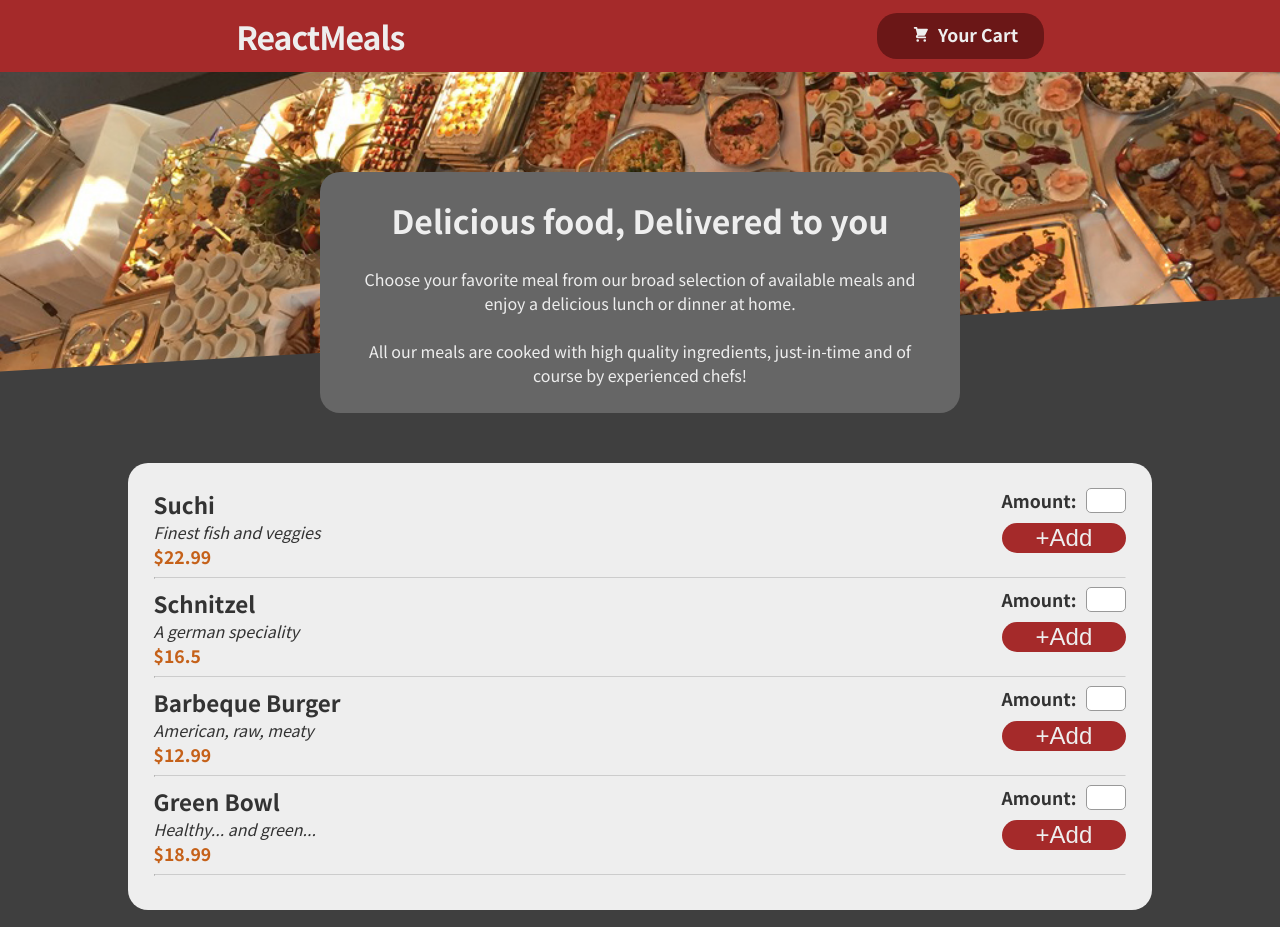
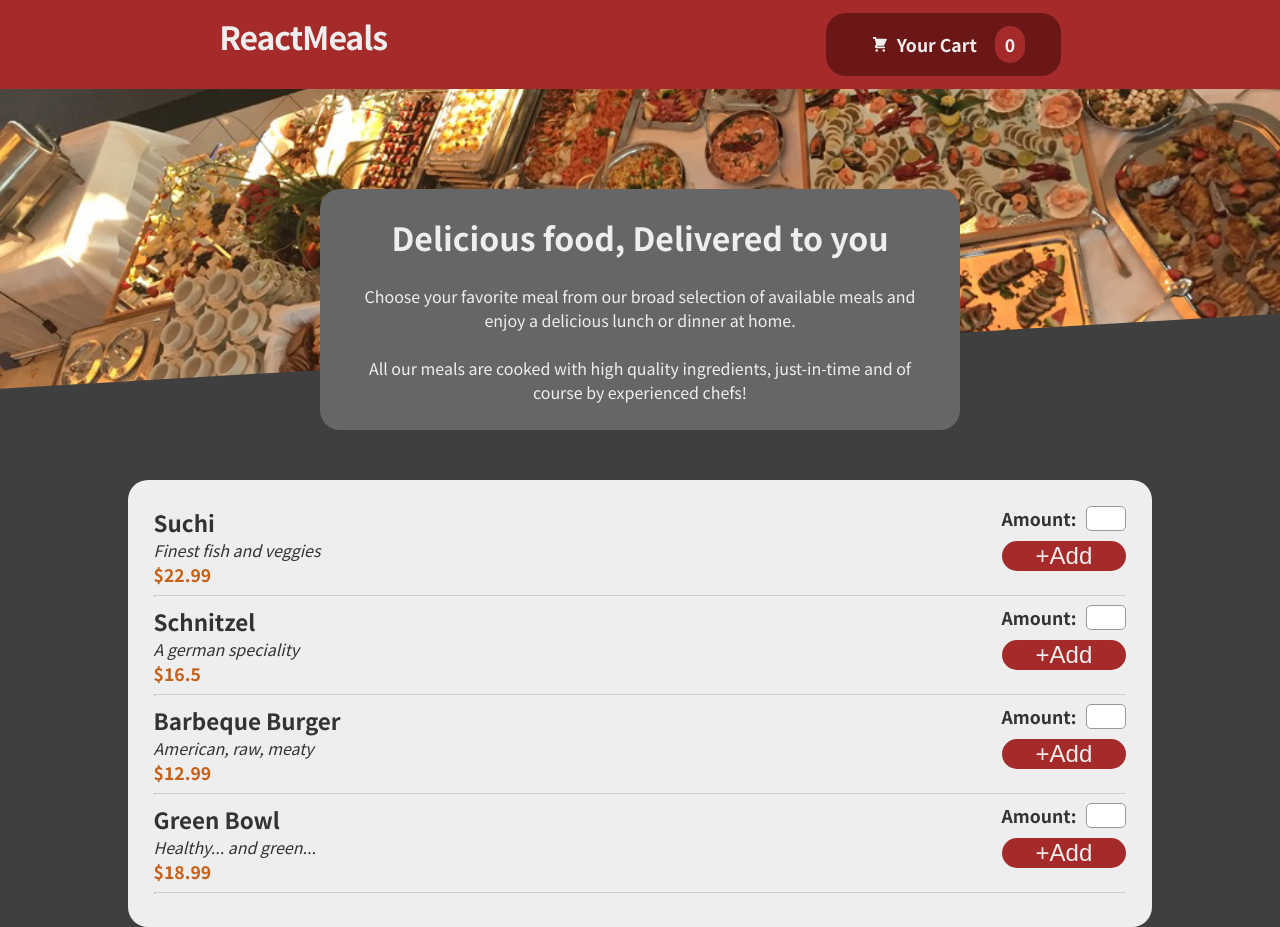
Before and after one commit to Felipe-Daniel/Restaurante_React_com_DataBase, a React (Create React App) app: page / in a window 1280 px wide. Built offline with nearby package versions, Linux system fonts and the light colour scheme.

Commit message:
fixed bugs and added animation and amount count

```diff
--- a/src/Components/Header/Cart/Cart.js
+++ b/src/Components/Header/Cart/Cart.js
@@ -1,24 +1,48 @@
 import classes from "./Cart.module.css";
 import CartIcon from "./CartIcon";
-import React, { useState } from 'react';
+import React, { useState, useEffect, useContext } from "react";
 import CartModal from "./CartModal";
 import ReactDom from "react-dom";
+import CartContext from "../../../Context/cart-context";
 
 function Cart() {
   const [existModal, setExistModal] = useState(false);
-  function openModalHandler(){
-    setExistModal(true)
+  function openModalHandler() {
+    setExistModal(true);
   }
-  function closeModalHandler(){
-    setExistModal(false)
+  function closeModalHandler() {
+    setExistModal(false);
   }
+  const ctx = useContext(CartContext);
+  let { products } = ctx;
+  const [buttonIsAnimated, setButtonIsAnimated] = useState();
+
+  useEffect(() => {
+    if (products.length === 0) {
+      return;
+    }
+    setButtonIsAnimated(true);
+    const timer = setTimeout(() => {
+      setButtonIsAnimated(false);
+    }, 300);
+    return () => {
+      clearTimeout(timer);
+    };
+  }, [products]);
+  let cartClasses = `${classes.cart} ${buttonIsAnimated ? classes.bump : ""} `;
+  let totalAmount = products.map((product)=>{return product.amount}).reduce((a,b)=>{return a+b},0)
   return (
     <>
-      <div onClick={openModalHandler} className={classes.cart}><CartIcon className={classes.icon}/>&nbsp; Your Cart</div>
-      {existModal && ReactDom.createPortal(
-        <CartModal onCloseModal={closeModalHandler}></CartModal>,
-        document.getElementById("cart_modal")
-      )}
+      <div onClick={openModalHandler} className={cartClasses}>
+        <CartIcon className={classes.icon} />
+        &nbsp; Your Cart
+        &nbsp; <div className={classes.cart__number}>{totalAmount}</div>
+      </div>
+      {existModal &&
+        ReactDom.createPortal(
+          <CartModal onCloseModal={closeModalHandler}></CartModal>,
+          document.getElementById("cart_modal")
+        )}
     </>
   );
 }
--- a/src/Components/Header/Cart/Cart.module.css
+++ b/src/Components/Header/Cart/Cart.module.css
@@ -5,12 +5,40 @@
     border-radius: 20px;
     display: flex;
     justify-content: space-evenly;
+    align-items: center;
     cursor: pointer;
-    padding: 1% 2%;
+    padding: 1% calc(2% + 10px);
     white-space: nowrap;
     font-size: 1.1em;
     line-height: 1;
     vertical-align:middle;
+}
+.cart__number{
+    background-color: brown;
+    color: #eee;
+    padding: 10px 10px 10px 10px;
+    border-radius: 20px;
+}
+.bump{
+    animation: bump 0.3s linear;
+}
+@keyframes bump {
+    0% {
+        transform: scale(0.9);
+    }
+    25% {
+        transform: scale(1);
+    }
+    50% {
+        transform: scale(1.1);
+    }
+    75% {
+        transform: scale(1.15);
+    }
+    100% {
+        transform: scale(1);
+    }
+
 }
 .cart >*{
     margin-left: 10px;
--- a/src/Components/Header/Cart/CartProduct.js
+++ b/src/Components/Header/Cart/CartProduct.js
@@ -3,10 +3,10 @@
 
 function CartProduct(props) {
   function onLiftPlusAmount(){
-      props.onLiftPlusAmount(props.product)
+      props.onLiftPlusAmount({productName: props.product.productName, price: props.product.price, amount: +1})
   }
   function onLiftMinusAmount(){
-    props.onLiftMinusAmount(props.product)
+    props.onLiftMinusAmount({productName: props.product.productName, price: props.product.price, amount: -1})
   }
   return (
     <div className={classes.block}>
--- a/src/Components/ItemList/InputInCart.js
+++ b/src/Components/ItemList/InputInCart.js
@@ -6,11 +6,12 @@
   const ctx = useContext(CartContext);
   function submitHandler(event) {
     event.preventDefault();
-    if(!event.target.querySelector("input").value <0 || !event.target.querySelector("input").value >5){
+    let amount = parseInt(event.target.querySelector("input").value)
+    if(amount > 0 && amount <=5){
       ctx.addProduct({
         productName: props.productName,
         price: props.price,
-        amount: event.target.querySelector("input").value,
+        amount: amount,
       });
     }
   }
--- a/src/Context/cart-context.js
+++ b/src/Context/cart-context.js
@@ -14,17 +14,12 @@
     const existingProductIndex = state.products.findIndex(
       (products) => action.product.productName === products.productName
     );
-    updatedTotalPrice = parseFloat(action.product.price) * parseFloat(action.product.amount) + state.totalPrice;
+    updatedTotalPrice = (parseFloat(action.product.price) * parseFloat(action.product.amount)) + state.totalPrice;
 
     let existingProduct = state.products[existingProductIndex];
     if (!existingProduct) {
       // if don't have yet
-      if (action.product.amount >0){
       updatedProducts = state.products.concat(action.product);
-      } else{
-        updatedProducts = [...state.products]
-        updatedTotalPrice = state.totalPrice
-      }
     } else {
       let newAmount =
         parseInt(action.product.amount) + parseInt(existingProduct.amount);
```
Also changed, not shown: 1 other file (tests, documents, lock files or other folders).
